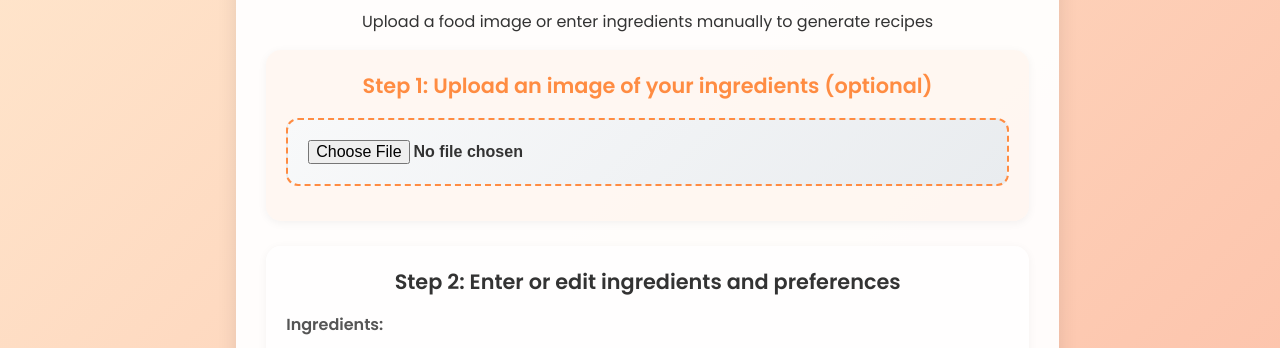
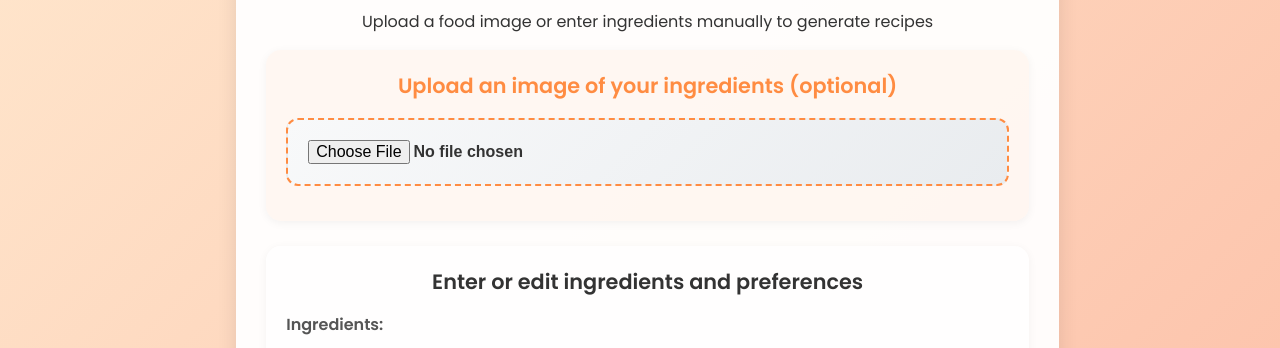
Before and after one commit to ishita48/CS49200_ML_Recipe_Generator_deploy_trial, a React (Vite) app: page / in a window 1280 px wide. Shown: the part 426-774 px from the top of the page. Built offline with nearby package versions, Linux system fonts and the light colour scheme.

Commit message:
modified:   src/RecipeGenerator.jsx 	modified:   README.txt 	modified:   backend/__pycache__/imagerecognition.cpython-313.pyc

```diff
--- a/src/RecipeGenerator.jsx
+++ b/src/RecipeGenerator.jsx
@@ -99,7 +99,7 @@ const RecipeGenerator = () => {
 
       {/* Image Upload */}
       <div className="upload-section">
-        <h2>Step 1: Upload an image of your ingredients (optional)</h2>
+        <h2>Upload an image of your ingredients (optional)</h2>
         <input
           type="file"
           accept="image/*"
@@ -150,7 +150,7 @@ const RecipeGenerator = () => {
       )}
 
       <div className="input-section">
-        <h2>Step 2: Enter or edit ingredients and preferences</h2>
+        <h2>Enter or edit ingredients and preferences</h2>
 
         {/* Ingredients Input */}
         <label htmlFor="ingredients">Ingredients:</label>
```
